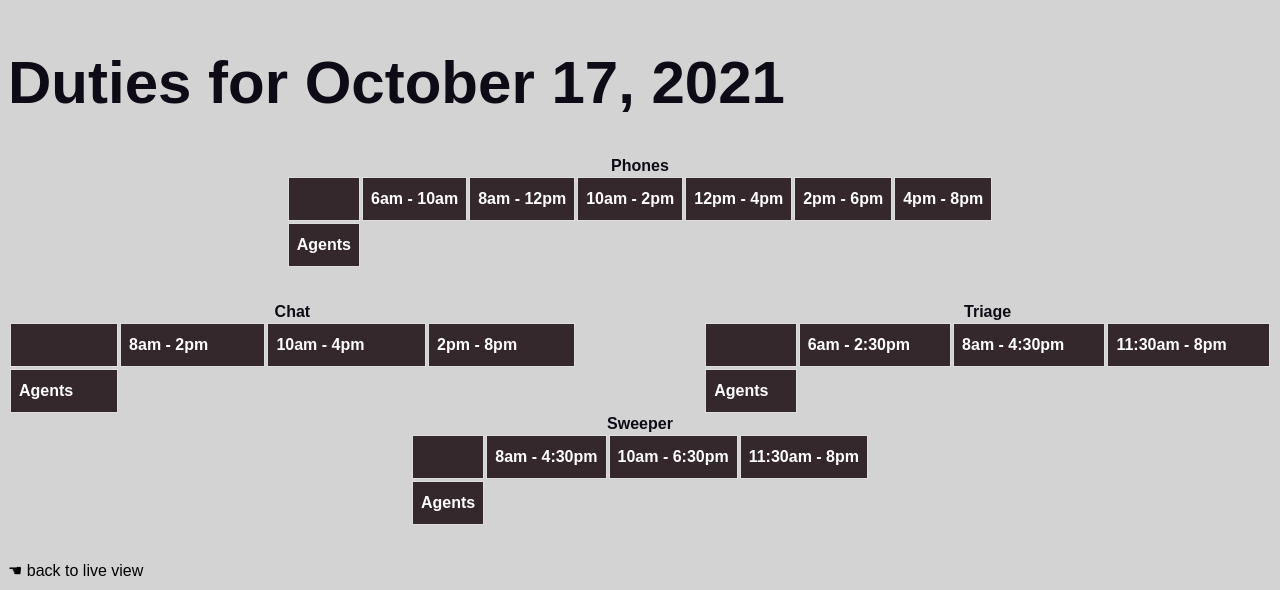
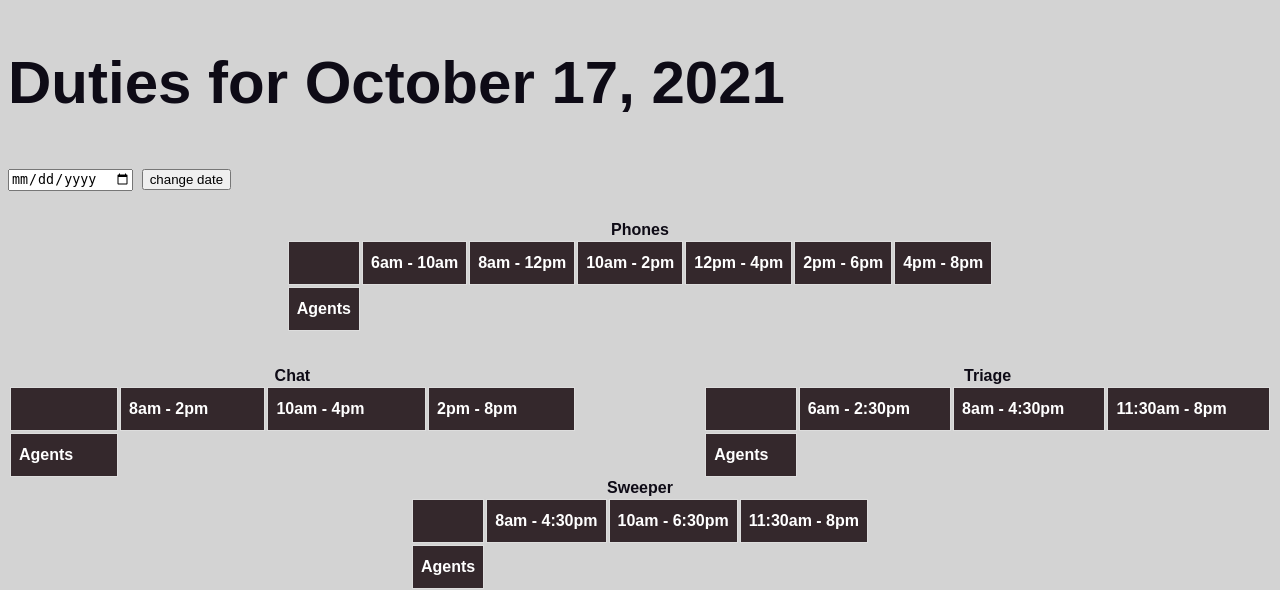
Before and after one commit to slapcat/triage-helper, a PHP site: page /daily-schedule.php in a window 1280 px wide. Shown: the top 590 px of the page. Run offline with PHP 8.4, Linux system fonts and the light colour scheme; the visitor is signed in with stand-in values (Sample User, id 1); lists and menus that the app fills with data are empty.

Commit message:
added date switcher

```diff
--- a/daily-schedule.php
+++ b/daily-schedule.php
@@ -25,9 +25,23 @@ $sweeper = "";
 
 // DEFINE TIMES
 $weekday = date( 'N' );  // Mon (1) - Sun (7)
+$date = date('F j, Y');
+$file = 'lineups/' . date('M-j-Y') . '.csv';
+
+// CHECK IF DATE SELECTED
+if (isset($_POST['day'])) {
+	$weekday = date('w', strtotime($_POST['day'])); // SUN = 0
+	if ($weekday == 0) { $weekday = 7; }
+
+	$file = 'duties.csv';
+
+	$date = DateTime::createFromFormat('Y-m-d', $_POST['day']);
+	$date = $date->format('F j, Y');
+}
+
 
 // LOAD THE CURRENT LINE UP
-if (($handle = fopen('lineups/' . date('M-j-Y') . '.csv', "r")) !== FALSE) {
+if (($handle = fopen($file, "r")) !== FALSE) {
     while (($data = fgetcsv($handle, 1000, ",")) !== FALSE) {
         $num = count($data);
         $row++;
@@ -66,7 +80,11 @@ if (($handle = fopen('lineups/' . date('M-j-Y') . '.csv', "r")) !== FALSE) {
    fclose($handle);
 }
 ?>
-<h1>Duties for <?php echo date('F j, Y'); ?></h1>
+<h1>Duties for <?php echo $date; ?></h1>
+<form action="daily-schedule.php" method="post">
+  <input type="date" id="day" name="day">
+  <input type="submit" value="change date">
+</form>
 <center>
 
 <table>
```
